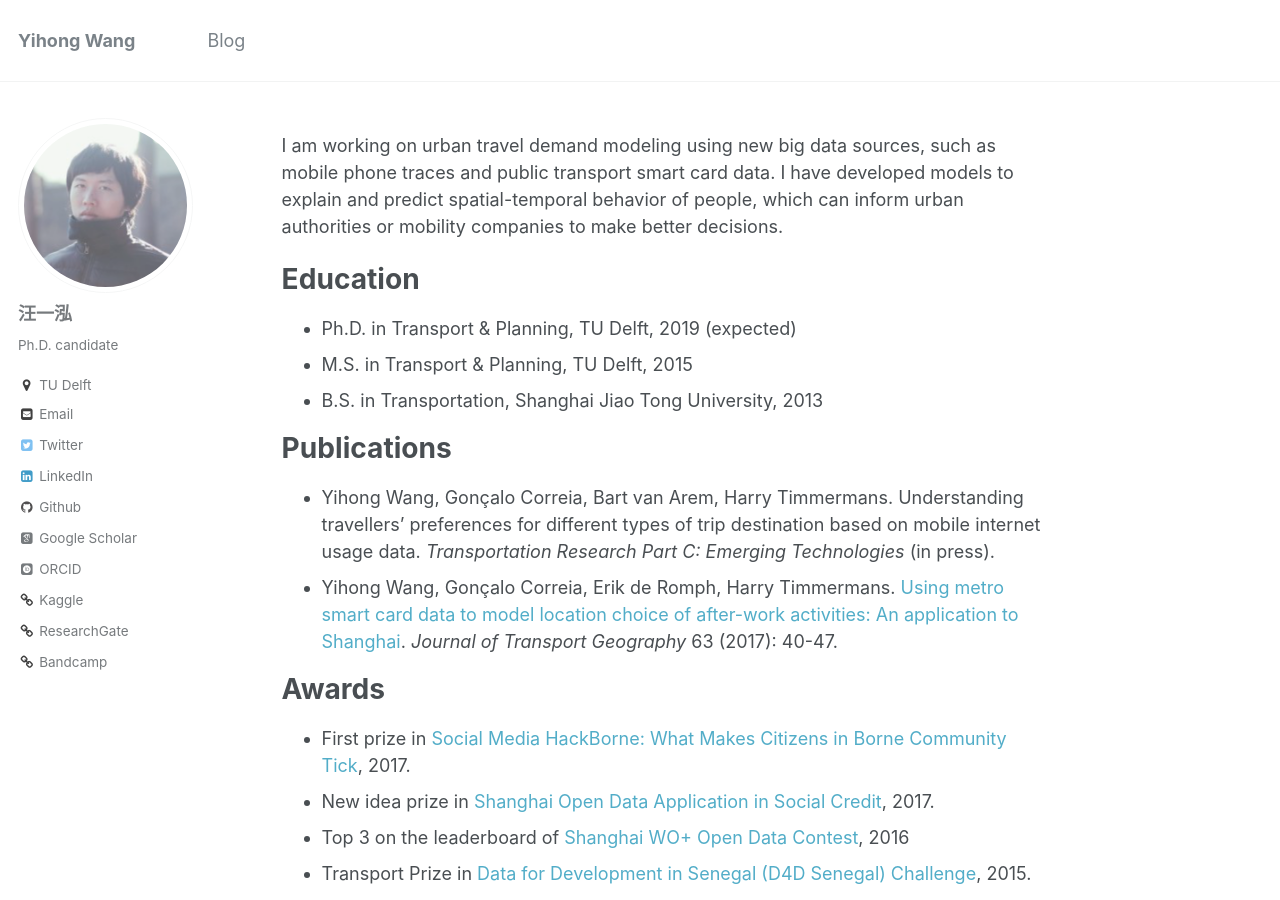
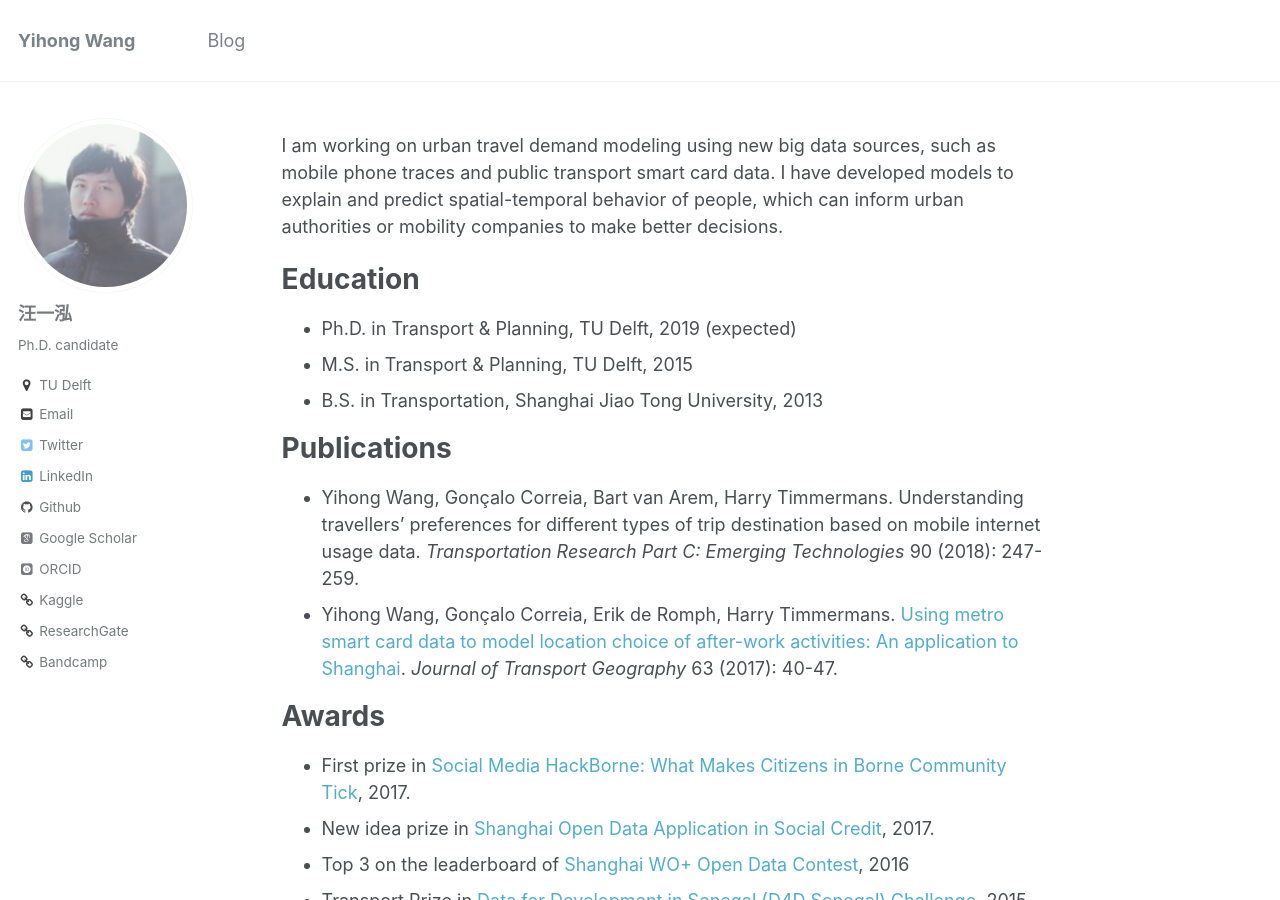
Before and after one commit to bellowswang/bellowswang.github.io, a Jekyll site: the page built from _pages/about.md, in a window 1280 px wide and 900 px high. Built offline with Jekyll 4.4.1, drawn with Linux system fonts in a browser that asks for light colours; some web fonts are replaced.

Commit message:
publications revision

```diff
--- a/_pages/about.md
+++ b/_pages/about.md
@@ -18,7 +18,7 @@ Education
 
 Publications
 ======
-* Yihong Wang, Gonçalo Correia, Bart van Arem, Harry Timmermans. Understanding travellers' preferences for different types of trip destination based on mobile internet usage data. <i>Transportation Research Part C: Emerging Technologies</i> (in press).
+* Yihong Wang, Gonçalo Correia, Bart van Arem, Harry Timmermans. Understanding travellers' preferences for different types of trip destination based on mobile internet usage data. <i>Transportation Research Part C: Emerging Technologies</i> 90 (2018): 247-259.
 * Yihong Wang, Gonçalo Correia, Erik de Romph, Harry Timmermans. [Using metro smart card data to model location choice of after-work activities: An application to Shanghai](https://www.sciencedirect.com/science/article/pii/S0966692317300029). <i>Journal of Transport Geography</i> 63 (2017): 40-47.
 
 Awards
```
